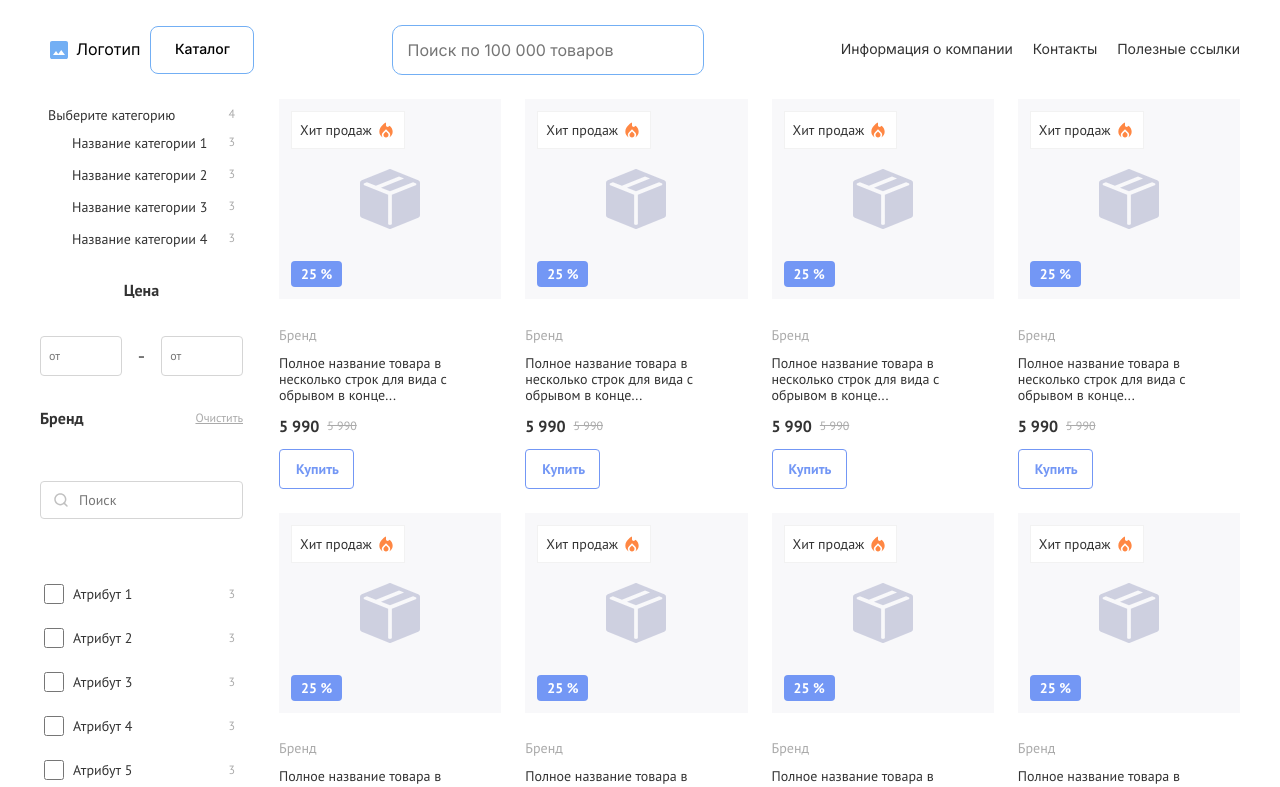
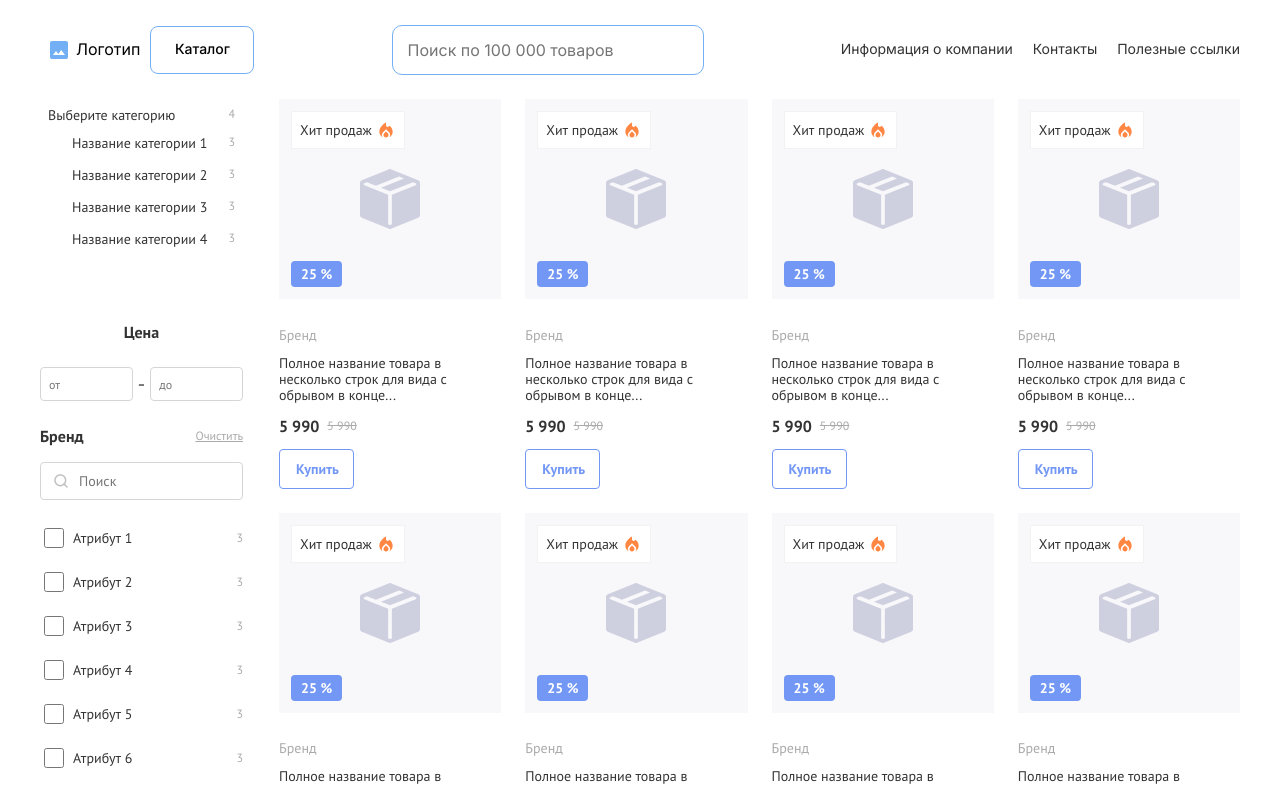
Before and after one commit to AAR89/diginetica-layout, a Vue app: page /#/ in a window 1280 px wide. Shown: the top 787 px of the page. Built offline with nearby package versions, Linux system fonts and the light colour scheme; the HTML template or start-up script is replaced by a standard one.

Commit message:
add finale project 1.2

```diff
--- a/src/components/FilterComp.vue
+++ b/src/components/FilterComp.vue
@@ -21,8 +21,9 @@
         </li>
       </ul>
     </div>
+    <div class="filter-price-inputs-block">
       <h3 class="filter-price-title">Цена</h3>
-    <div class="filter-price-inputs-block">
+      <div class="filter-inputs">
         <input
           class="filter-price-input"
           type="number"
@@ -33,7 +34,7 @@
         <input
           class="filter-price-input"
           type="number"
-        placeholder="от"
+          placeholder="до"
           v-model="priceTo"
         />
       </div>
@@ -100,6 +101,7 @@
           <span class="filter-checkbox-quantity">{{ quntity }}</span>
         </div>
       </section>
+    </div>
   </section>
 </template>
 <!-- eslint-disable prettier/prettier -->
@@ -242,18 +244,23 @@ export default {
     font-weight: 700;
     line-height: 20px;
     text-align: center;
-    margin-top: 100px;
-    margin-bottom: -50px;
+    margin: 0;
   }
 
   .filter-price-inputs-block {
     display: flex;
-    justify-content: space-around;
+    flex-direction: column;
     gap: 16px;
+    width: 100%;
+
+    .filter-inputs {
+      display: flex;
       align-items: center;
-
+      justify-content: space-between;
+      gap: 5px;
+    }
     .filter-price-input {
-      width: 100%;
+      width: 40%;
       gap: 6px;
       border-radius: 4px;
       opacity: 0px;
@@ -264,7 +271,7 @@ export default {
       text-underline-position: from-font;
       text-decoration-skip-ink: none;
       outline: none;
-      height: 36px;
+      height: 30px;
       padding-left: 8px;
     }
   }
@@ -300,7 +307,6 @@ export default {
   .filter-search {
     display: flex;
     gap: 8px;
-    width: 100%;
     height: 36px;
     border: 1px solid #d5d5d5;
     border-radius: 4px;
@@ -378,7 +384,6 @@ export default {
     font-weight: 700;
     line-height: 20px;
     text-align: center;
-    margin-top: 28px;
   }
 }
 </style>
--- a/src/components/HeaderComp.vue
+++ b/src/components/HeaderComp.vue
@@ -287,4 +287,10 @@ input {
     flex-direction: column;
   }
 }
+
+@media (max-width: 740px) {
+  .header-sections--search {
+    width: 100%;
+  }
+}
 </style>
--- a/src/views/MainPage.vue
+++ b/src/views/MainPage.vue
@@ -44,5 +44,8 @@ export default {
 }
 
 @media (max-width: 860px) {
+  .main-page {
+    margin: 10px 20px 10px 20px;
+  }
 }
 </style>
```
Lines whose indentation alone changed are shown as unchanged.
